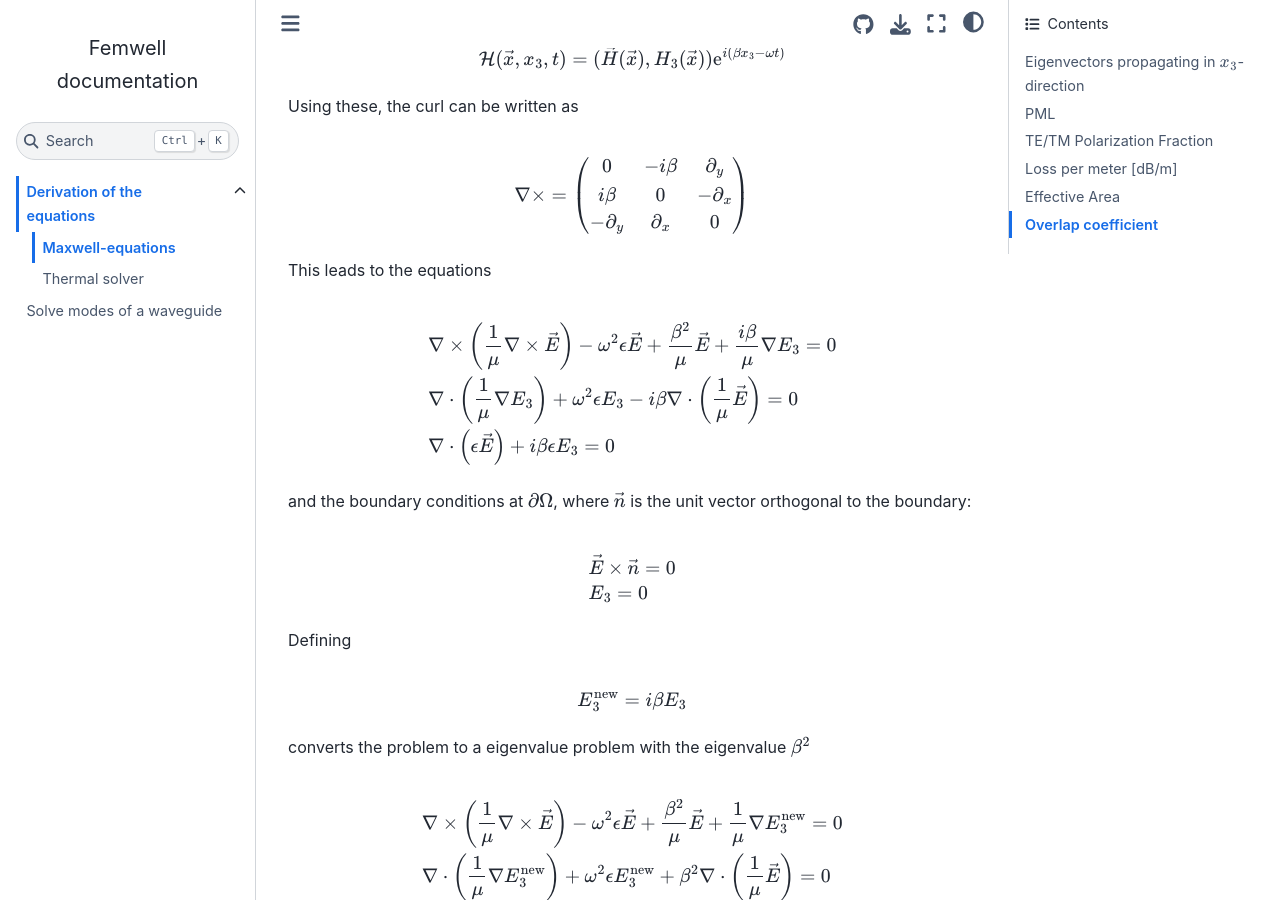
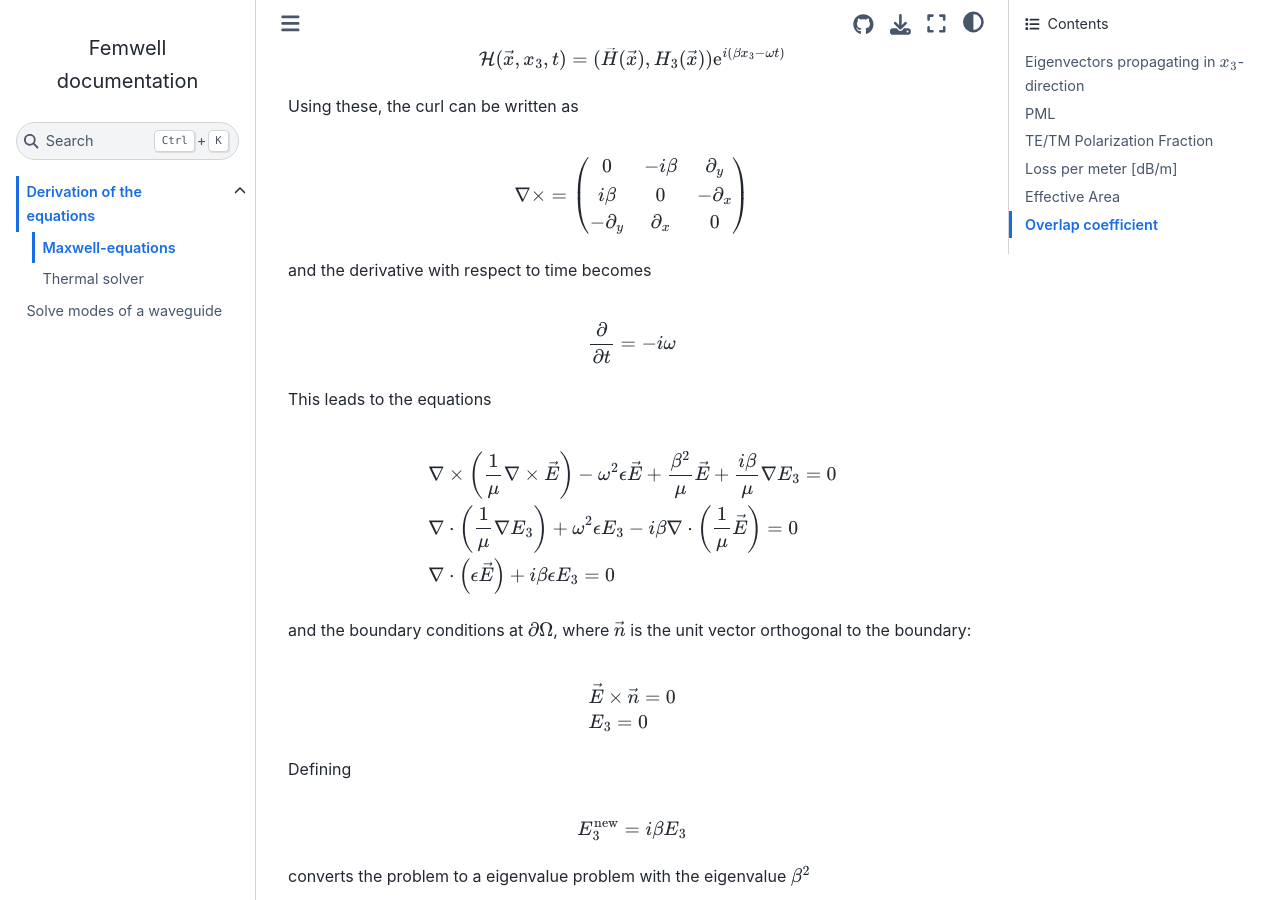
Before and after one commit to HelgeGehring/femwell, a Sphinx documentation site: the page built from docs/source/math/maxwell.rst, in a window 1280 px wide and 900 px high, scrolled down 1096 px. Built offline with Sphinx 7.4.7 and the Sphinx Book theme 1.1.4, drawn with Linux system fonts in a browser that asks for light colours; cross-references to code outside the pages are shown as plain code.

Commit message:
add time derivative to maxwell docs

```diff
--- a/docs/source/math/maxwell.rst
+++ b/docs/source/math/maxwell.rst
@@ -65,6 +65,13 @@ Using these, the curl can be written as
     i \beta & 0 & -\partial_x \\
     -\partial_y & \partial_x & 0
     \end{pmatrix}
+
+and the derivative with respect to time becomes
+
+.. math::
+    \frac{\partial}{\partial t}
+    =
+    - i \omega
 
 This leads to the equations
 
```
